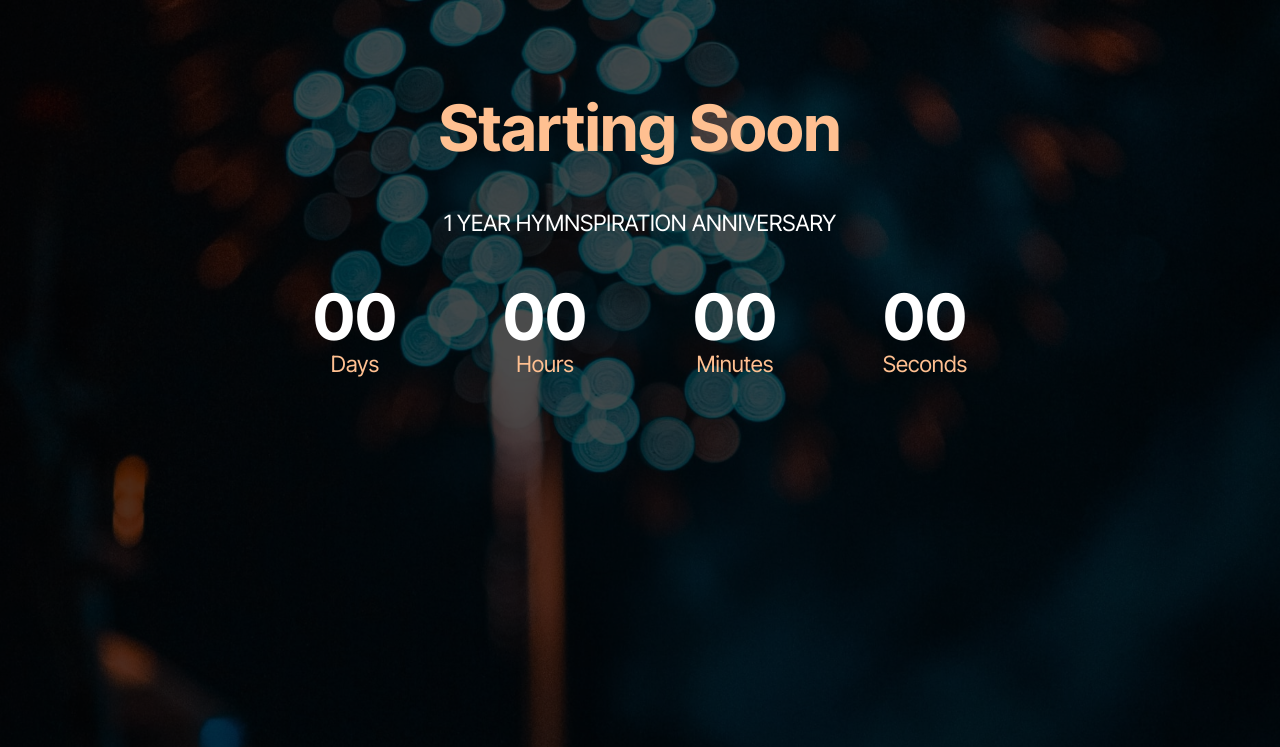
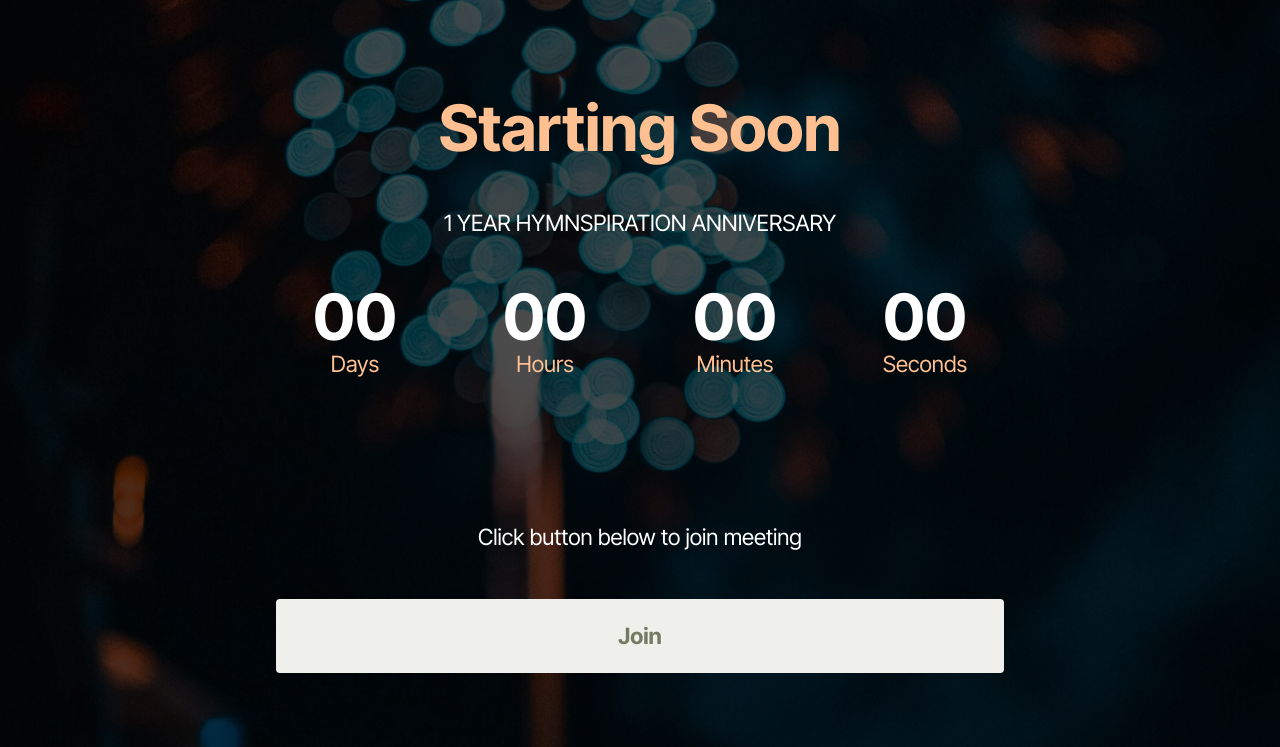
Before and after one commit to adakolecodes/Hymnspiration1YearAnniversary, a plain HTML site: page index.html in a window 1280 px wide. Shown: the top 747 px of the page. Drawn offline with Linux system fonts and the light colour scheme.

Commit message:
updated link visibility

```diff
--- a/index.html
+++ b/index.html
@@ -51,7 +51,7 @@
             <div class="countdown" data-due-date="2023/12/17"></div>
             <br><br><br><br>
           </div>
-          <div class="hidden">
+          <div>
             <p class="mbr-text mb-5 align-center mbr-fonts-style display-7">Click button below to join meeting</p>
             <a href="https://dclm-org.zoom.us/j/85388806202?pwd=yd9YOitwtbcVfJzGbjykQDZeUQZdxW.1" class="w-100 w-100 w-100 w-100 w-100 w-100 btn btn-white display-7">Join</a>
           </div>
```
